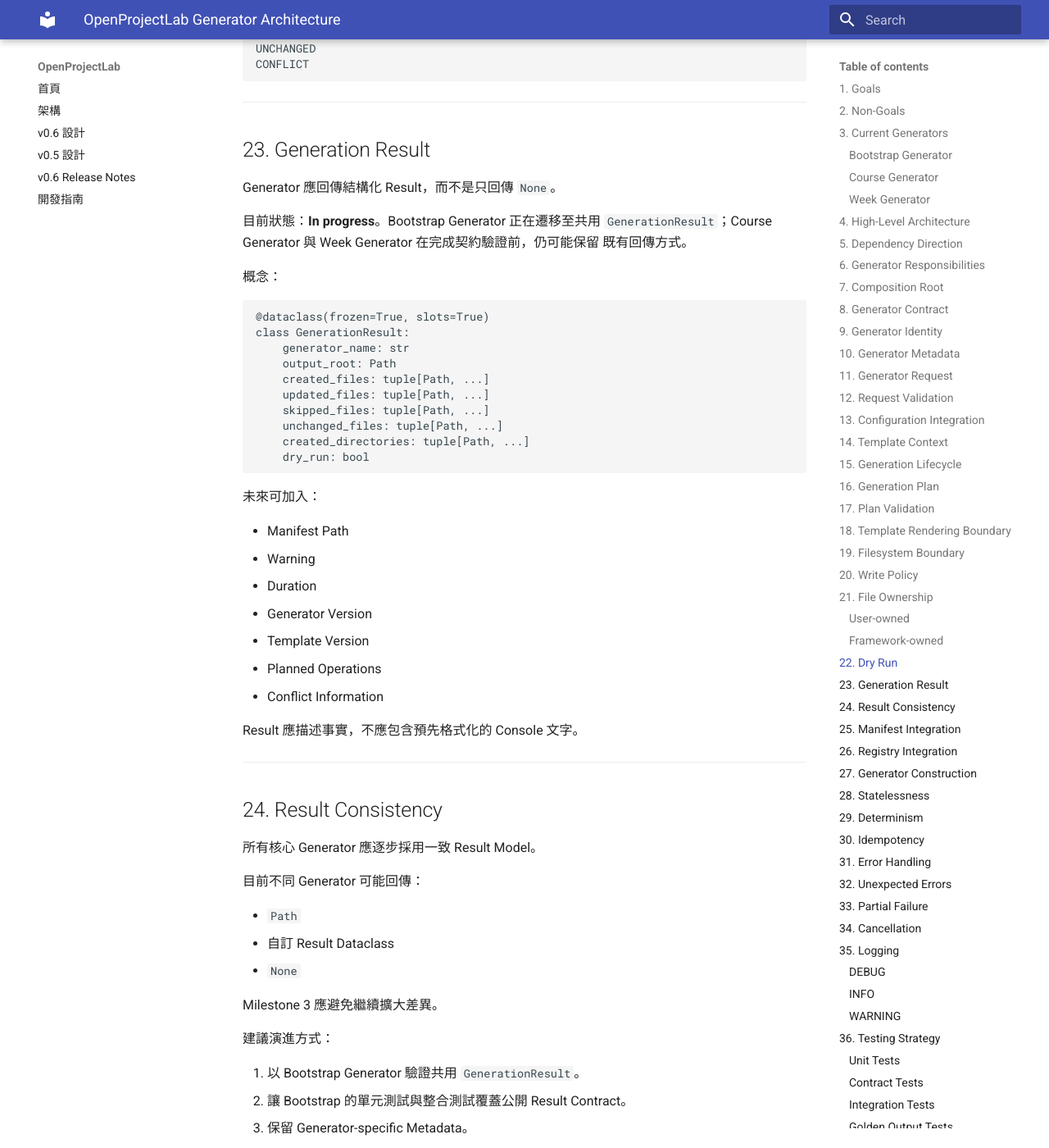
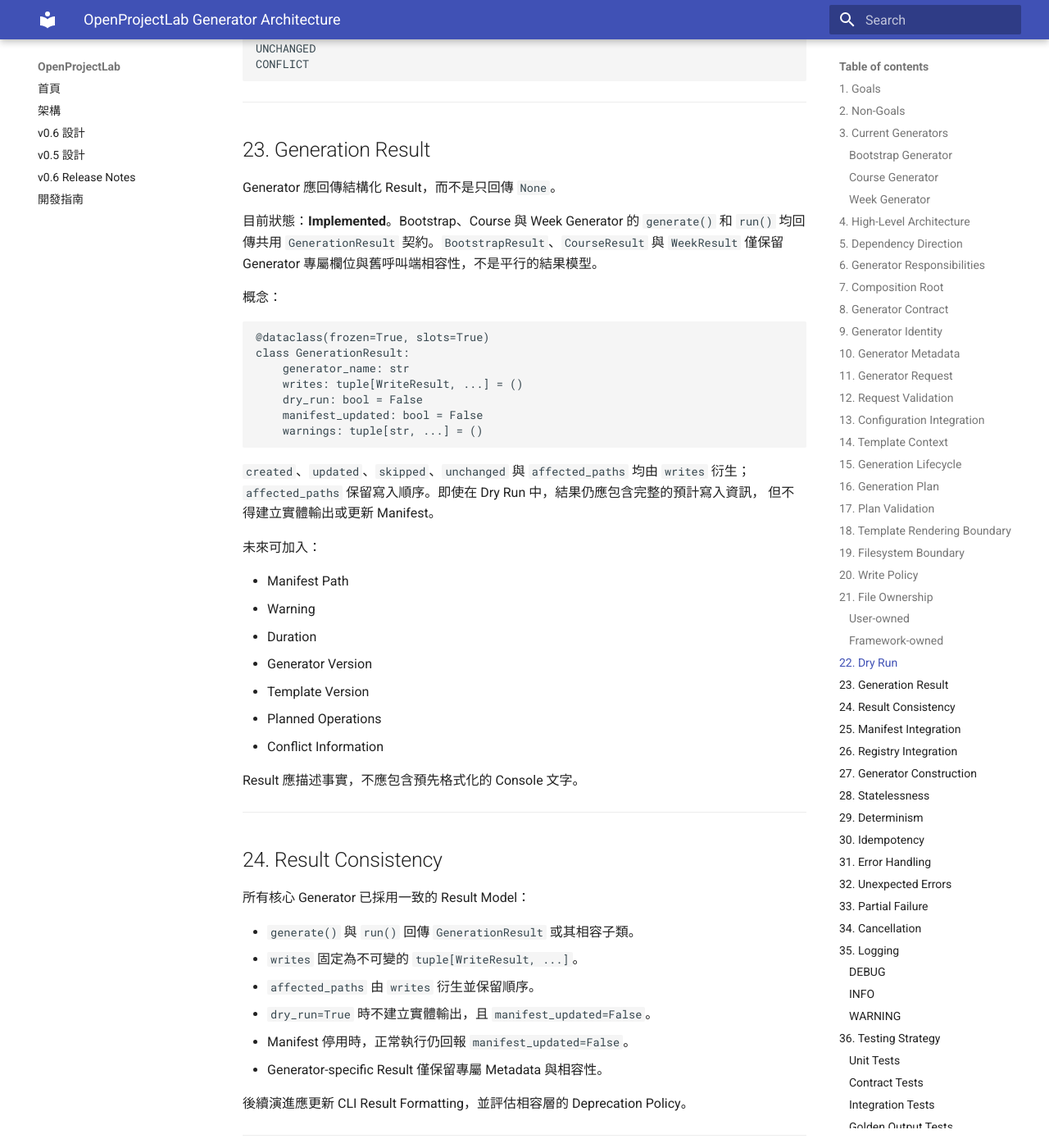
Before and after one commit to khwang1964/OpenProjectLab, an MkDocs documentation site: the page built from docs/architecture/generator.md, in a window 1280 px wide and 1400 px high, scrolled down 18905 px. Shown: the whole window at 82% size. Built offline with MkDocs 1.6.1 and Material for MkDocs 9.7.7, drawn with Linux system fonts in a browser that asks for light colours; some of the changed text lies outside the part shown.

Commit message:
docs: document generator result contract

````diff
--- a/docs/architecture/generator.md
+++ b/docs/architecture/generator.md
@@ -88,9 +88,8 @@
 
 負責建立完整的 OPL 專案或課程專案骨架。
 
-目前狀態：**In progress**。Bootstrap Generator 是共用
-`GenerationResult` 契約的第一個遷移切片；完成測試與品質檢查後，再將相同模式擴展至
-Course Generator 與 Week Generator。
+目前狀態：**Implemented**。Bootstrap Generator 已採用共用
+`GenerationResult` 契約，並由核心模型測試、Generator 單元測試與跨 Generator 契約測試驗證。
 
 可能產出：
 
@@ -834,9 +833,9 @@
 
 Generator 應回傳結構化 Result，而不是只回傳 `None`。
 
-目前狀態：**In progress**。Bootstrap Generator 正在遷移至共用
-`GenerationResult`；Course Generator 與 Week Generator 在完成契約驗證前，仍可能保留
-既有回傳方式。
+目前狀態：**Implemented**。Bootstrap、Course 與 Week Generator 的 `generate()` 和
+`run()` 均回傳共用 `GenerationResult` 契約。`BootstrapResult`、`CourseResult` 與
+`WeekResult` 僅保留 Generator 專屬欄位與舊呼叫端相容性，不是平行的結果模型。
 
 概念：
 
@@ -844,14 +843,15 @@
 @dataclass(frozen=True, slots=True)
 class GenerationResult:
     generator_name: str
-    output_root: Path
-    created_files: tuple[Path, ...]
-    updated_files: tuple[Path, ...]
-    skipped_files: tuple[Path, ...]
-    unchanged_files: tuple[Path, ...]
-    created_directories: tuple[Path, ...]
-    dry_run: bool
-```
+    writes: tuple[WriteResult, ...] = ()
+    dry_run: bool = False
+    manifest_updated: bool = False
+    warnings: tuple[str, ...] = ()
+```
+
+`created`、`updated`、`skipped`、`unchanged` 與 `affected_paths` 均由 `writes`
+衍生；`affected_paths` 保留寫入順序。即使在 Dry Run 中，結果仍應包含完整的預計寫入資訊，
+但不得建立實體輸出或更新 Manifest。
 
 未來可加入：
 
@@ -869,25 +869,16 @@
 
 ## 24. Result Consistency
 
-所有核心 Generator 應逐步採用一致 Result Model。
-
-目前不同 Generator 可能回傳：
-
-* `Path`
-* 自訂 Result Dataclass
-* `None`
-
-Milestone 3 應避免繼續擴大差異。
-
-建議演進方式：
-
-1. 以 Bootstrap Generator 驗證共用 `GenerationResult`。
-2. 讓 Bootstrap 的單元測試與整合測試覆蓋公開 Result Contract。
-3. 保留 Generator-specific Metadata。
-4. 更新 CLI 的 Result Formatting。
-5. 將相同契約擴展至 Course Generator 與 Week Generator。
-6. 增加跨 Generator Contract Tests。
-7. 評估相容轉換與 Deprecation Policy。
+所有核心 Generator 已採用一致的 Result Model：
+
+* `generate()` 與 `run()` 回傳 `GenerationResult` 或其相容子類。
+* `writes` 固定為不可變的 `tuple[WriteResult, ...]`。
+* `affected_paths` 由 `writes` 衍生並保留順序。
+* `dry_run=True` 時不建立實體輸出，且 `manifest_updated=False`。
+* Manifest 停用時，正常執行仍回報 `manifest_updated=False`。
+* Generator-specific Result 僅保留專屬 Metadata 與相容性。
+
+後續演進應更新 CLI Result Formatting，並評估相容層的 Deprecation Policy。
 
 ---
 
@@ -1448,7 +1439,7 @@
 
 ## 45. Generator Contract Tests
 
-可以建立共用測試：
+已在 `tests/generators/test_generation_result_contract.py` 建立參數化共用測試：
 
 ```python
 @pytest.mark.parametrize(
@@ -1464,11 +1455,15 @@
     assert generator.description
 ```
 
-進一步驗證：
+目前驗證：
 
 * Name 合法。
-* Result 結構一致。
-* Dry Run 無副作用。
+* Result 是 `GenerationResult`，且 `generator_name` 正確。
+* `writes` 是不可變 tuple，內容均為 `WriteResult`。
+* `affected_paths` 與 `writes` 的路徑及順序一致。
+* Dry Run 保留執行資訊且無副作用。
+* `run()` 與 `generate()` 使用相同結果契約。
+* Manifest 啟用與停用時的 `manifest_updated` 語意一致。
 * 未授權時不覆寫。
 * 相同輸入具決定性。
 * Exception 不被靜默忽略。
@@ -1674,8 +1669,8 @@
 
 * 部分 Generator 使用 `generate()`。
 * 部分舊介面可能使用 `run(context)`。
-* 部分 Generator 回傳 `Path`。
-* Bootstrap Generator 正在遷移至共用 `GenerationResult`。
+* `generate()` 與 `run()` 已統一回傳共用 `GenerationResult` 契約。
+* `BootstrapResult`、`CourseResult` 與 `WeekResult` 是暫時相容層。
 * 部分 Generator 可能直接呼叫 `render_to_file()`。
 * Filesystem 注入方式可能尚未一致。
 * Manifest 整合可能只存在於部分 Generator。
@@ -1721,10 +1716,10 @@
 
 ### Phase 2：Shared Result
 
-狀態：**In progress**。
-
-以 Bootstrap Generator 作為第一個垂直切片，建立並驗證共用
-`GenerationResult`；通過完整測試與 pre-commit 後，再擴展至其他核心 Generator。
+狀態：**Implemented**。
+
+Bootstrap、Course 與 Week Generator 已完成共用 `GenerationResult` 垂直切片，並由各自的
+單元測試及跨 Generator 參數化契約測試驗證。
 
 ### Phase 3：Typed Requests
 
@@ -1740,7 +1735,9 @@
 
 ### Phase 6：Contract Tests
 
-建立所有 Core 與 Plugin Generator 必須通過的測試。
+狀態：**Implemented for core generators**。
+
+核心 Generator 已有共用參數化契約測試；Plugin Generator 納入同一測試套件的方式仍待評估。
 
 ### Phase 7：Public API
 
@@ -1835,16 +1832,16 @@
 
 ### Result
 
-* [ ] 回傳結構化 Result。
-* [ ] Result 包含 Generator Name。
-* [ ] Created、Updated、Skipped 與 Unchanged 已區分。
-* [ ] Dry Run 狀態清楚。
+* [x] 回傳結構化 Result。
+* [x] Result 包含 Generator Name。
+* [x] Created、Updated、Skipped 與 Unchanged 已區分。
+* [x] Dry Run 狀態清楚。
 * [ ] Result 不包含 Console Formatting。
-* [ ] Result 不依賴全域狀態。
-* [ ] Result 可供 CLI 與 SDK 使用。
+* [x] Result 不依賴全域狀態。
+* [x] Result 可供 CLI 與 SDK 使用。
 * [ ] Result 欄位相容性已評估。
-* [ ] Result 順序具決定性。
-* [ ] Result 有測試。
+* [x] Result 順序具決定性。
+* [x] Result 有測試。
 
 ### Errors
 
@@ -1861,8 +1858,8 @@
 
 ### Tests
 
-* [ ] `GenerationResult` 具有獨立的核心模型測試。
-* [ ] Bootstrap Generator 已通過共用 Result Contract 測試。
+* [x] `GenerationResult` 具有獨立的核心模型測試。
+* [x] Bootstrap、Course 與 Week Generator 已通過共用 Result Contract 測試。
 * [ ] Request Validation 有測試。
 * [ ] Generator Identity 有測試。
 * [ ] Context 有測試。
````
Also changed, not shown: other parts of docs/architecture/generator.md (+2 -2 lines), CHANGELOG.md (+9 -4 lines), docs/architecture/generator-framework.md (+23 -13 lines).
